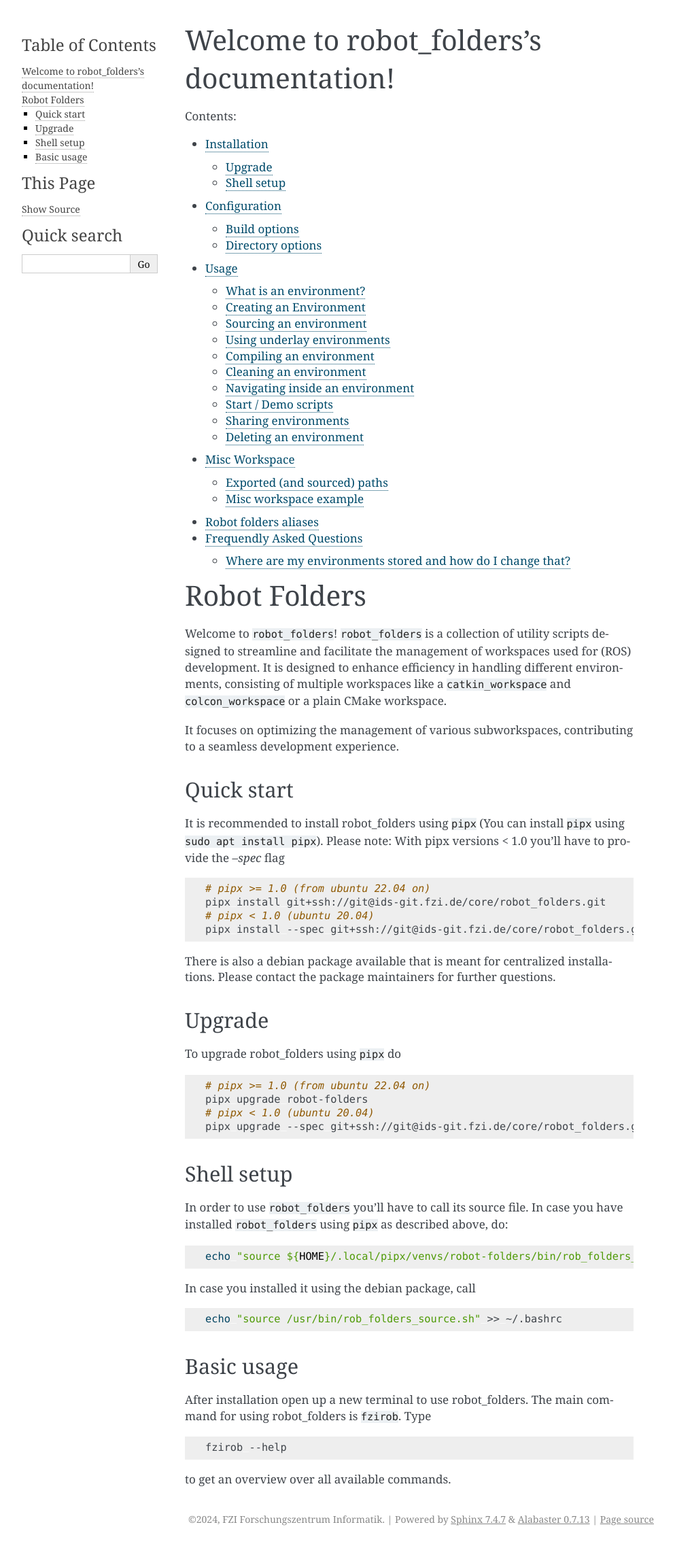
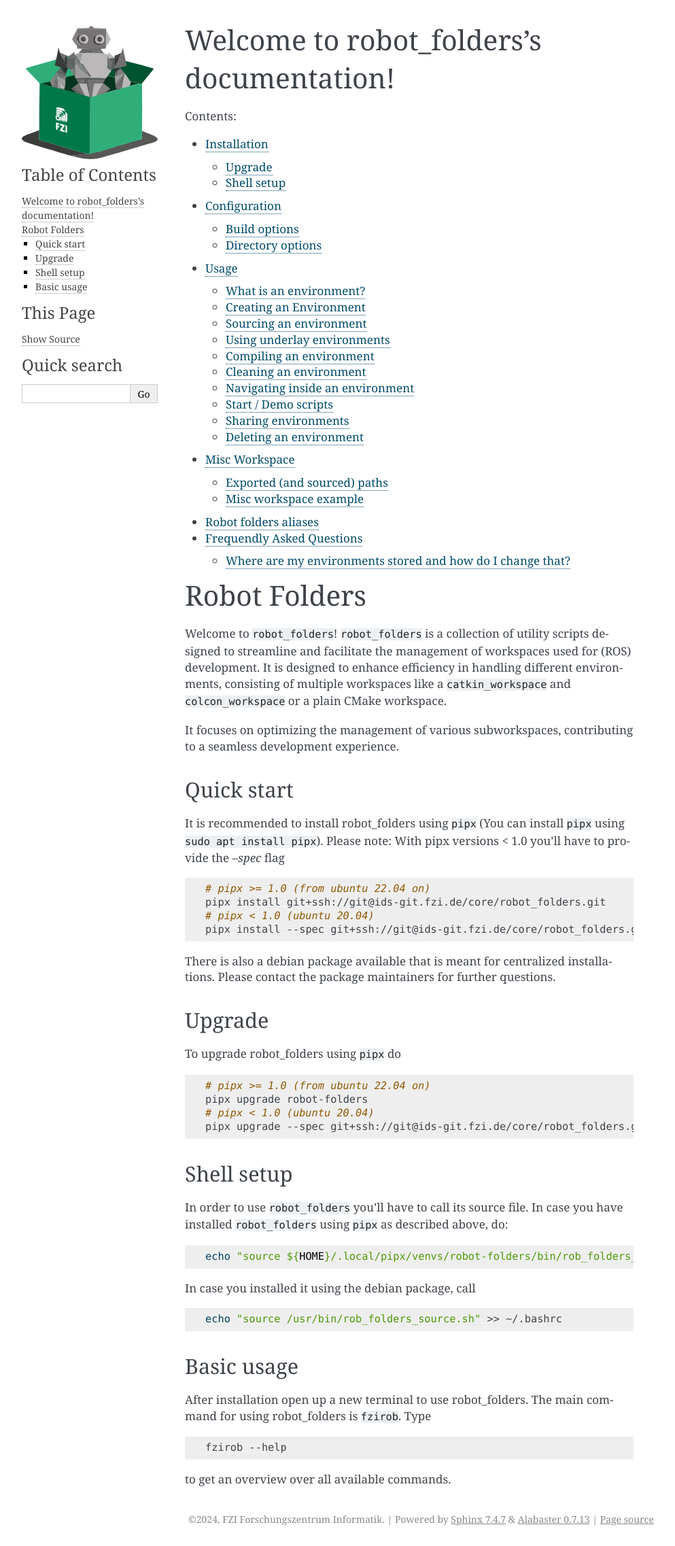
Before and after one commit to fzi-forschungszentrum-informatik/robot_folders, a Sphinx documentation site: the page built from docs/index.rst, in a window 1280 px wide. Shown: the whole page at 68% size, without its empty margins (148-1141 px from the left). Built offline with Sphinx 7.4.7, drawn with Linux system fonts in a browser that asks for light colours.

Commit message:
Add robot_folders logo to project

```diff
--- a/docs/conf.py
+++ b/docs/conf.py
@@ -26,3 +26,4 @@
 
 html_theme = "alabaster"
 html_static_path = ["_static"]
+html_logo = "_static/robot_folders.svg"
```
Also changed, not shown: docs/_static/robot_folders.svg (added).
